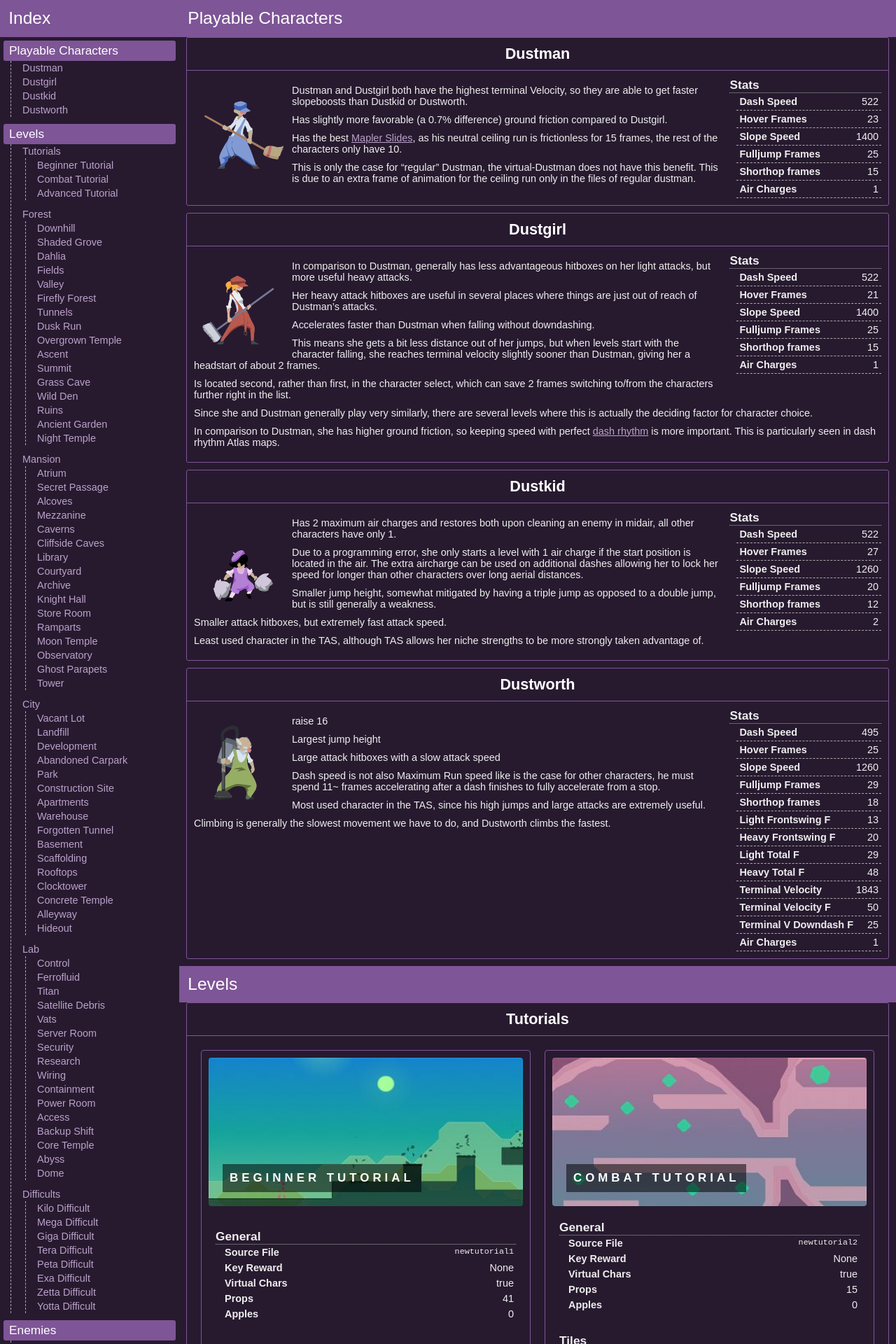
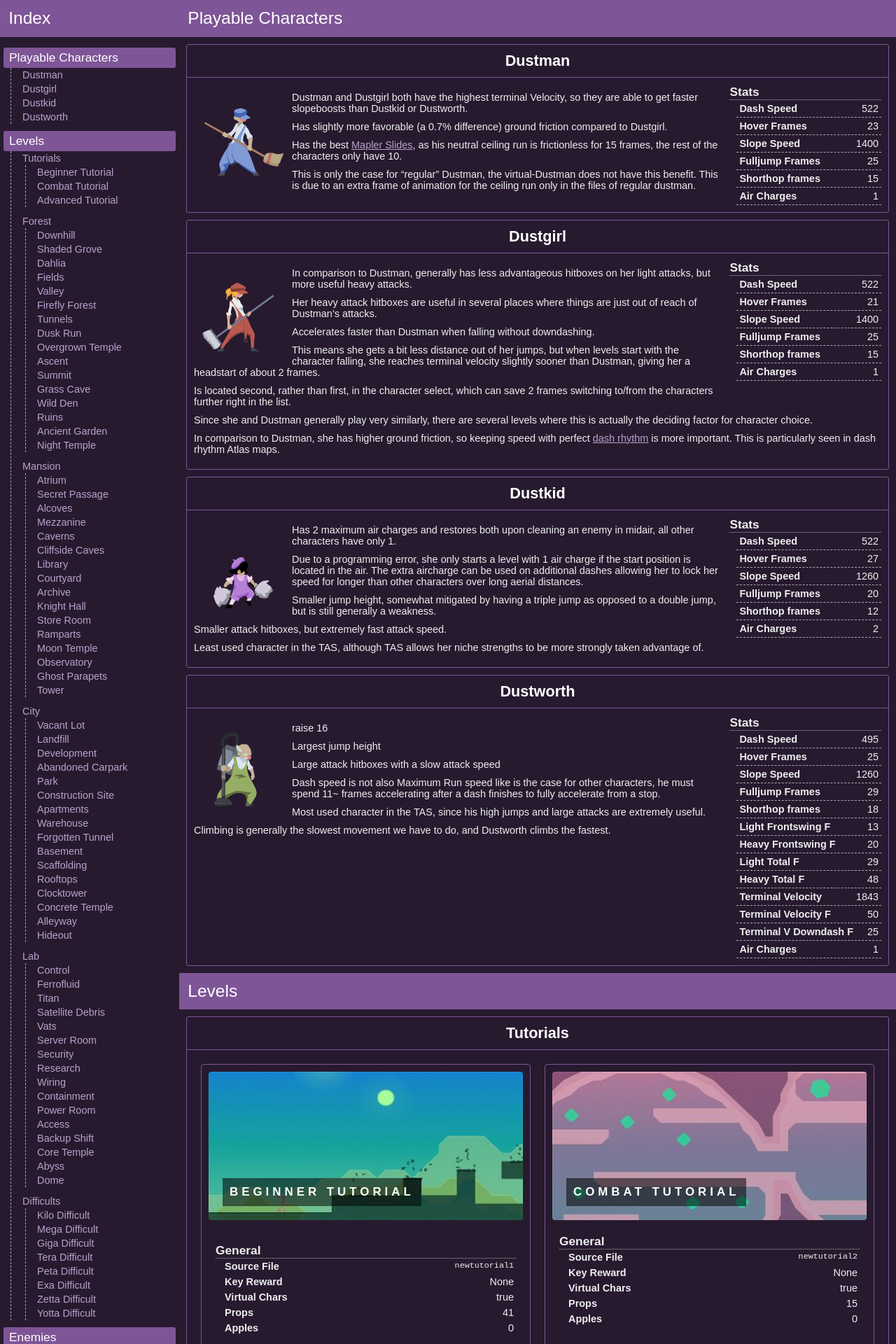
Before and after one commit to gonX/dustforce-wiki, a Jekyll site: the page built from website/index.md, in a window 1280 px wide. Shown: the top 1920 px of the page at 70% size. Built offline with Jekyll 4.4.1, drawn with Linux system fonts in a browser that asks for light colours; our own code applies the rules of GitHub Pages for plain Markdown files; the table of contents is made by our own code.

```diff
--- a/website/_layouts/default.html
+++ b/website/_layouts/default.html
@@ -2,6 +2,7 @@
 <html>
   <head>
     <meta charset="utf-8">
+    <meta name="viewport" content= "width=device-width, initial-scale=1.0">
     <link rel="stylesheet" href="assets/main.css">
     {% seo %}
   </head>
--- a/website/assets/main.scss
+++ b/website/assets/main.scss
@@ -39,7 +39,7 @@
 }
 
 h1{
-  margin: 0;
+  margin: 0 0 $spacing 0;
   padding: 0.5em;
   position: sticky;
   top: 0;
```
Also changed, not shown: website/Gemfile.lock.
